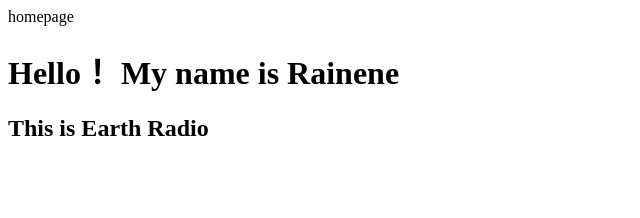
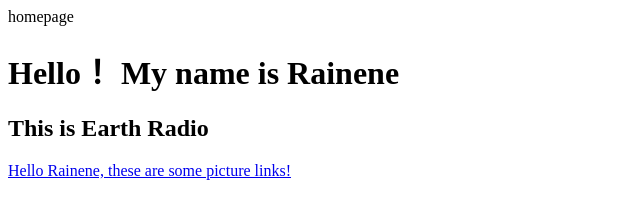
Before and after one commit to Rainene/test-git, a plain HTML site: page index.html in a window 1280 px wide. Shown: the whole page, without its empty margins (0-640 px from the left). Drawn offline with Linux system fonts and the light colour scheme.

Commit message:
Update index.html
added pictures.html link

```diff
--- a/index.html
+++ b/index.html
@@ -6,5 +6,6 @@ homepage
 <body>
 	<h1>Hello！ My name is Rainene</h1>
 	<h2> This is Earth Radio</h2>
+        <a href="pictures.html">Hello Rainene, these are some picture links!</a>
 </body>
 </html>
```
